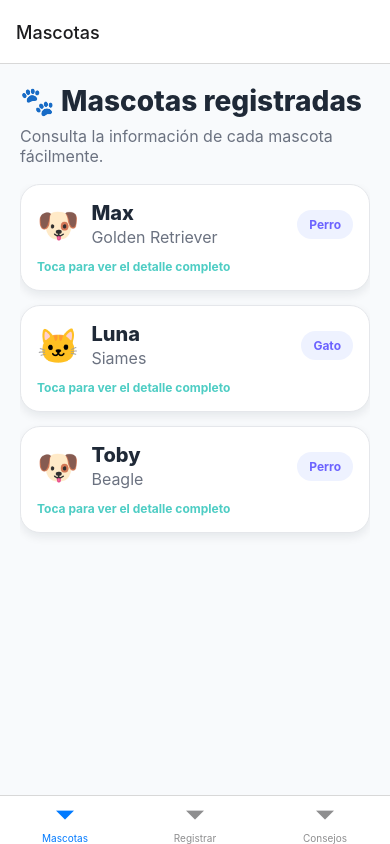
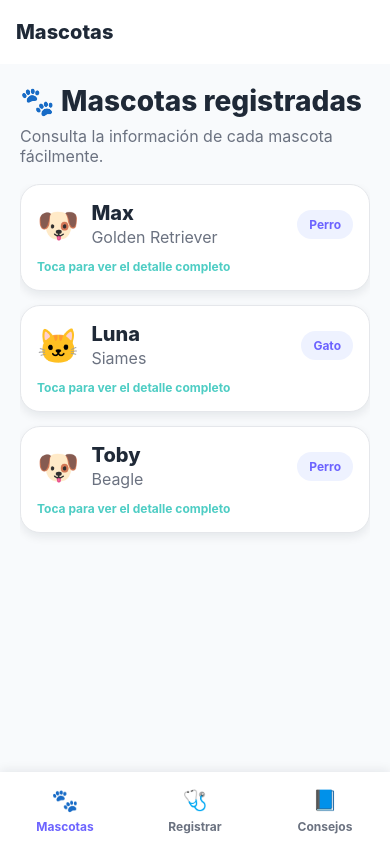
Before and after one commit to yefer08/PetCareReact, a React Native app: screen /Mascotas in a window 390 px wide. Built offline with nearby package versions, Linux system fonts and the light colour scheme.

Commit message:
Adjustments are made to the colors of the tab bar, to the most prominent active tabs, and emoji icons are added without installing anything extra.

```diff
--- a/src/navigation/MainTabNavigator.js
+++ b/src/navigation/MainTabNavigator.js
@@ -1,14 +1,61 @@
 import React from 'react';
+import { Text } from 'react-native';
 import { createBottomTabNavigator } from '@react-navigation/bottom-tabs';
 import PetsStackNavigator from './PetsStackNavigator';
 import RegisterPetScreen from '../screens/RegisterPetScreen';
 import TipsScreen from '../screens/TipsScreen';
+import { COLORS } from '../constants/colors';
 
 const Tab = createBottomTabNavigator();
 
+const getTabEmoji = (routeName, focused) => {
+  if (routeName === 'Mascotas') {
+    return focused ? '🐾' : '🐶';
+  }
+
+  if (routeName === 'Registrar') {
+    return focused ? '➕' : '🩺';
+  }
+
+  if (routeName === 'Consejos') {
+    return focused ? '💡' : '📘';
+  }
+
+  return '•';
+};
+
 const MainTabNavigator = () => {
   return (
-    <Tab.Navigator initialRouteName="Mascotas" screenOptions={{ headerShown: false }}>
+    <Tab.Navigator
+      initialRouteName="Mascotas"
+      screenOptions={({ route }) => ({
+        headerShown: false,
+        tabBarHideOnKeyboard: true,
+        tabBarActiveTintColor: COLORS.primary,
+        tabBarInactiveTintColor: COLORS.textLight,
+        tabBarStyle: {
+          height: 72,
+          paddingTop: 8,
+          paddingBottom: 10,
+          backgroundColor: COLORS.white,
+          borderTopWidth: 0,
+          shadowColor: COLORS.shadow,
+          shadowOpacity: 0.08,
+          shadowRadius: 10,
+          shadowOffset: { width: 0, height: -2 },
+          elevation: 10,
+        },
+        tabBarLabelStyle: {
+          fontSize: 12,
+          fontWeight: '700',
+        },
+        tabBarIcon: ({ focused }) => (
+          <Text style={{ fontSize: focused ? 22 : 20 }}>
+            {getTabEmoji(route.name, focused)}
+          </Text>
+        ),
+      })}
+    >
       <Tab.Screen name="Mascotas" component={PetsStackNavigator} />
       <Tab.Screen name="Registrar" component={RegisterPetScreen} />
       <Tab.Screen name="Consejos" component={TipsScreen} />
--- a/src/navigation/PetsStackNavigator.js
+++ b/src/navigation/PetsStackNavigator.js
@@ -2,14 +2,39 @@ import React from 'react';
 import { createNativeStackNavigator } from '@react-navigation/native-stack';
 import PetListScreen from '../screens/PetListScreen';
 import PetDetailScreen from '../screens/PetDetailScreen';
+import { COLORS } from '../constants/colors';
 
 const Stack = createNativeStackNavigator();
 
 const PetsStackNavigator = () => {
   return (
-    <Stack.Navigator initialRouteName="PetList">
-      <Stack.Screen name="PetList" component={PetListScreen} options={{ title: 'Mascotas' }} />
-      <Stack.Screen name="PetDetail" component={PetDetailScreen} options={{ title: 'Detalle' }} />
+    <Stack.Navigator
+      initialRouteName="PetList"
+      screenOptions={{
+        headerStyle: {
+          backgroundColor: COLORS.white,
+        },
+        headerShadowVisible: false,
+        headerTintColor: COLORS.text,
+        headerTitleStyle: {
+          fontWeight: '800',
+          fontSize: 20,
+        },
+        contentStyle: {
+          backgroundColor: COLORS.background,
+        },
+      }}
+    >
+      <Stack.Screen
+        name="PetList"
+        component={PetListScreen}
+        options={{ title: 'Mascotas' }}
+      />
+      <Stack.Screen
+        name="PetDetail"
+        component={PetDetailScreen}
+        options={{ title: 'Detalle' }}
+      />
     </Stack.Navigator>
   );
 };
```
